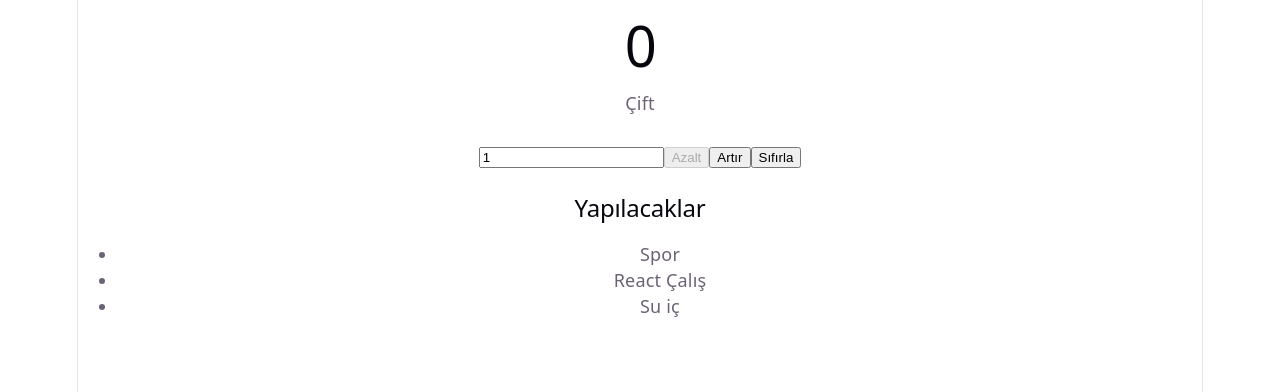
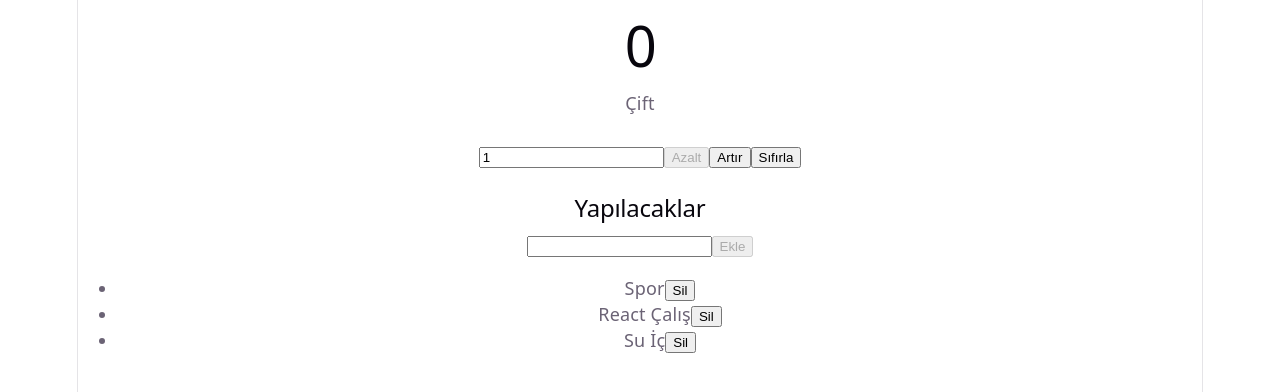
Before and after one commit to sertanersin/react-pratik, a React (Vite) app: page / in a window 1280 px wide. Shown: the top 392 px of the page. Built offline with nearby package versions, Linux system fonts and the light colour scheme.

Commit message:
Yapılacaklar: ekleme ve silme

```diff
--- a/src/Yapilacaklar.jsx
+++ b/src/Yapilacaklar.jsx
@@ -1,11 +1,31 @@
+    import { useState } from "react";
+
     export default function Yapilacaklar() {
-        const gorevler = ["Spor", "React Çalış", "Su iç"];
+        const [gorevler, setGorevler] = useState([
+            { id: 1, metin: "Spor"},
+            { id: 2, metin: "React Çalış"},
+            { id: 3, metin: "Su İç"}
+        ]);
+        const [yeniMetin, setYeniMetin] = useState("");
+
+        const ekle = () => {
+            setGorevler([...gorevler, {id: Date.now(), metin: yeniMetin.trim()}]);
+             setYeniMetin("");
+        }
+
+        const sil = (id) => {
+            setGorevler(gorevler.filter((gorev) => gorev.id !==id ));
+
+        };
 
         return (
             <div>
                 <h2>Yapılacaklar</h2>
+                <input type="text" onChange={(e)=>setYeniMetin((e.target.value))} value={yeniMetin}/>
+                <button onClick={ekle} disabled = {yeniMetin.trim() === ""}>Ekle</button>
+
                 <ul>
-                    {gorevler.map((x) => <li key={x}>{x}</li>)}
+                    {gorevler.map((gorev) => <li key={gorev.id}>{gorev.metin}<button onClick={() => sil(gorev.id)}>Sil</button></li>)}
                 </ul>
             </div>
         )
```
